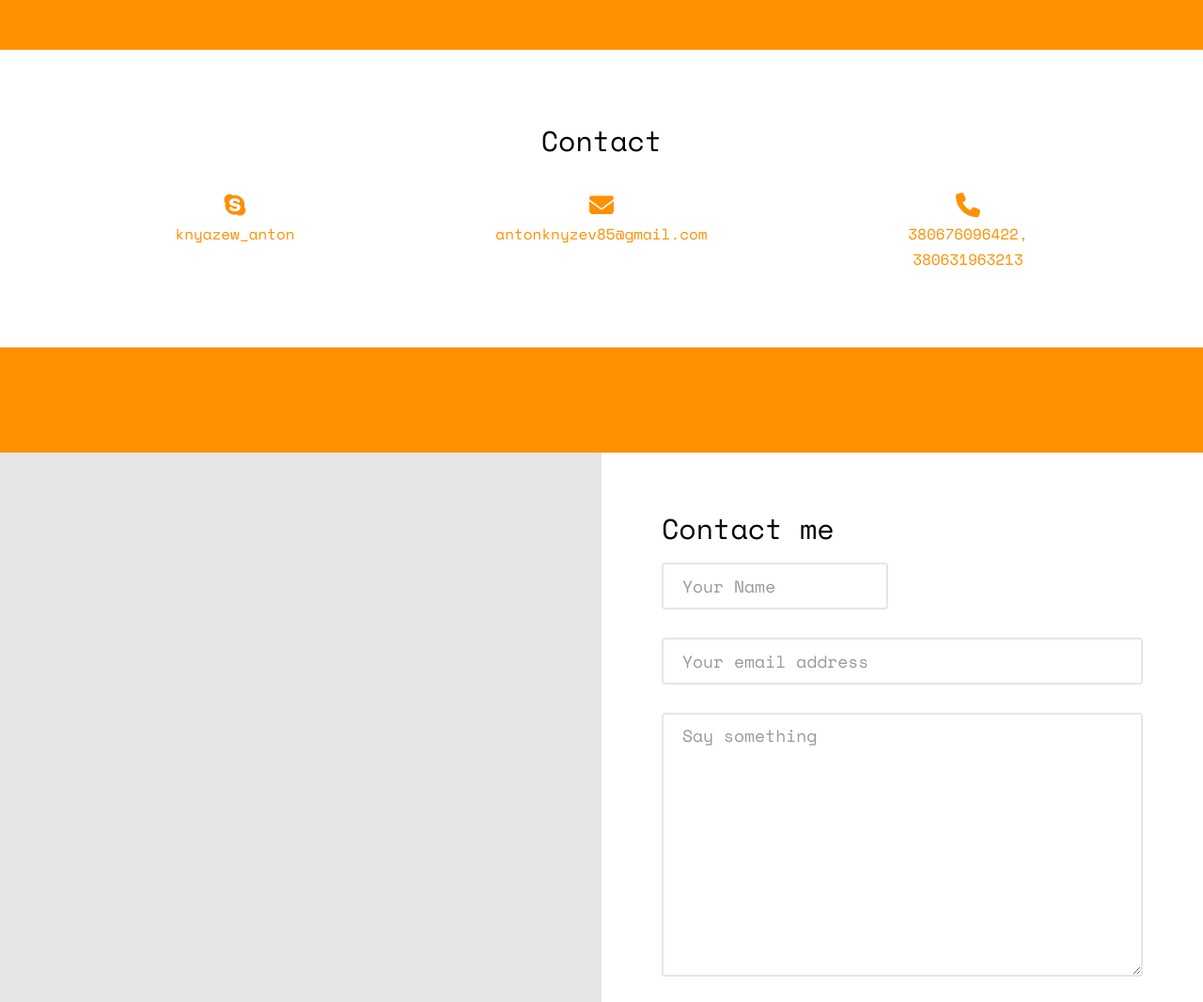
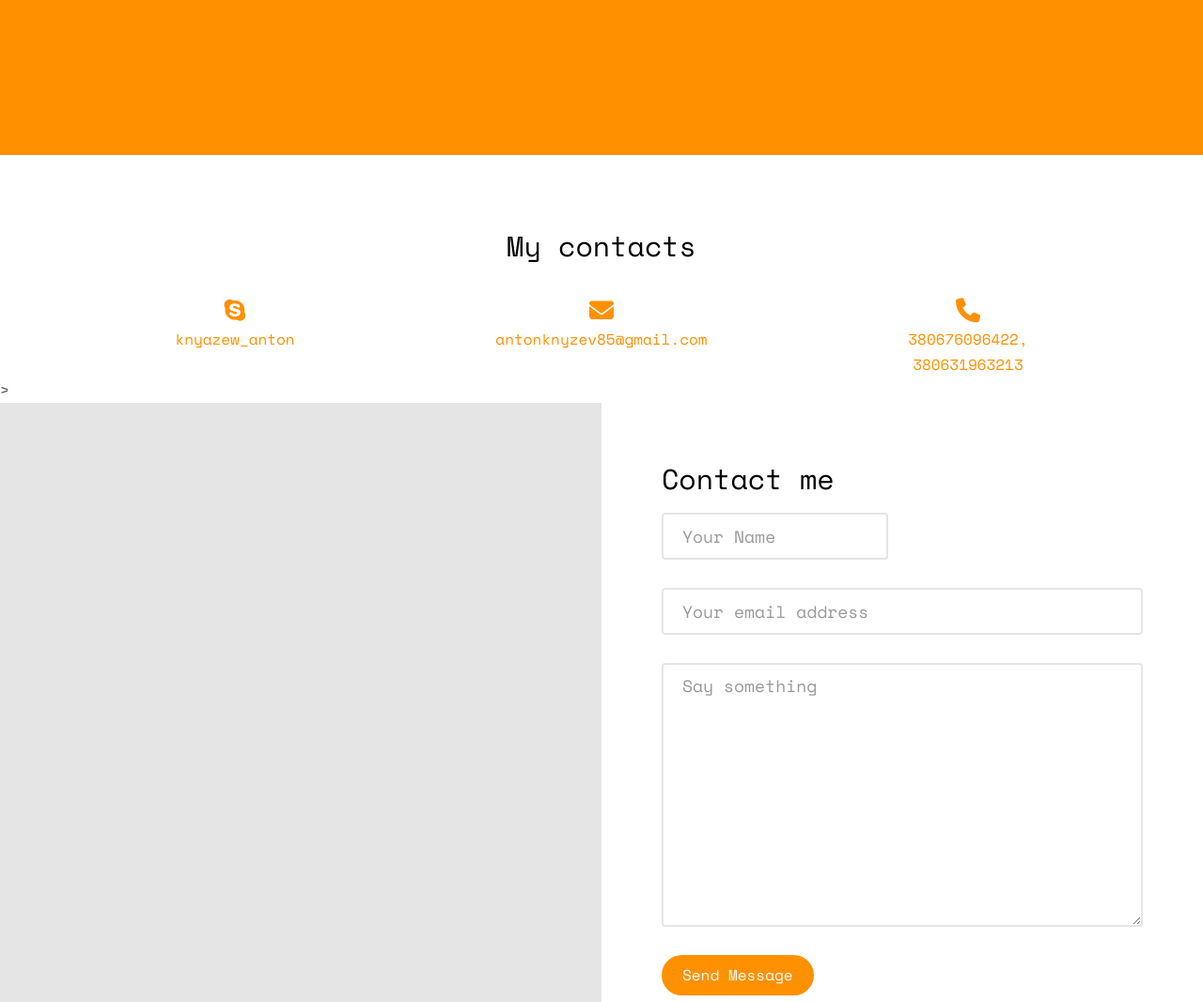
Before and after one commit to krepysh007/krepysh007.github.io, a plain HTML site: page index.html in a window 1280 px wide. Shown: the part 4280-5347 px from the top of the page at 94% size. Drawn offline with nearby package versions, Linux system fonts and the light colour scheme; some packages are replaced by stand-ins of ours; no server answers; files whose address does not match are found by name; a web font is replaced by a local one.

Commit message:
Update index.html

```diff
--- a/index.html
+++ b/index.html
@@ -325,9 +325,11 @@ height="0" width="0" style="display:none;visibility:hidden"></iframe></noscript>
 	</div>
 </div>
 			</div>
+		</div>
+	</div>
 	<div id="contact">
 		<div class="choose animate-box text-center">
-			<h2>Contact</h2>
+			<h2>My contacts</h2>
 <div class="container">
 	<div class="row">
 		<div class="col-md-4">
@@ -348,10 +350,7 @@ height="0" width="0" style="display:none;visibility:hidden"></iframe></noscript>
 	</div>
 </div>
 		</div>
-	</div>
-
-
-	</div>
+>
 	<div id="fh5co-consult" class="fh5co-bg-color">
 		<div class="video fh5co-video" style="background-image: url(images/cover_bg_1.jpeg);">
 			<div class="overlay"></div>
```
